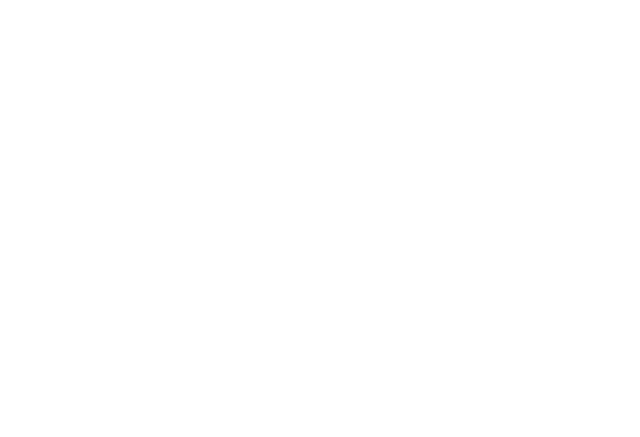
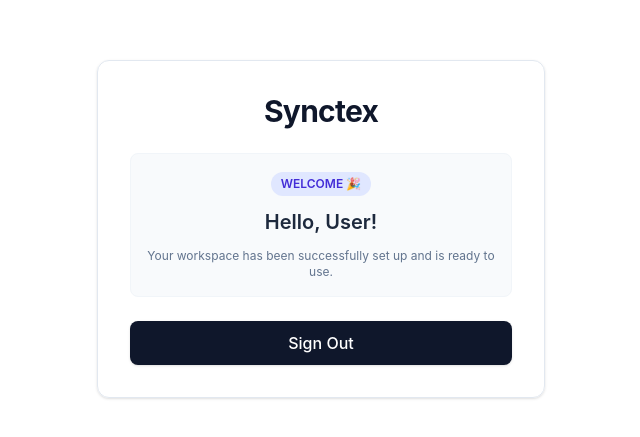
Before and after one commit to bhuvangolhar/SyncTex, a React (Vite) app in the folder frontend/: page /welcome in a window 1280 px wide. Before the commit this address had no page. Shown: the part 171-608 px from the top of the page, without its empty margins (319-959 px from the left). Built offline with nearby package versions, Linux system fonts and the light colour scheme.

Commit message:
Add welcome page after sign up modal

```diff
--- a/frontend/src/App.tsx
+++ b/frontend/src/App.tsx
@@ -1,6 +1,7 @@
 import { BrowserRouter, Routes, Route, Navigate } from 'react-router-dom';
 import { SignIn } from './pages/Login';
 import { SignUp } from './pages/Register';
+import { Welcome } from './pages/Welcome';
 
 function App() {
   return (
@@ -8,6 +9,7 @@
       <Routes>
         <Route path="/login" element={<SignIn />} />
         <Route path="/create" element={<SignUp />} />
+        <Route path="/welcome" element={<Welcome />} />
         <Route path="/" element={<Navigate to="/login" replace />} />
       </Routes>
     </BrowserRouter>
--- a/frontend/src/pages/Login.tsx
+++ b/frontend/src/pages/Login.tsx
@@ -157,7 +157,7 @@
         <div className="text-center mt-6">
           <p className="text-xs text-slate-500">
             Don't have an account?{' '}
-            <Link to="/signup" className="text-indigo-600 hover:underline font-medium">
+            <Link to="/create" className="text-indigo-600 hover:underline font-medium">
               Create Account
             </Link>
           </p>
--- a/frontend/src/pages/Register.tsx
+++ b/frontend/src/pages/Register.tsx
@@ -64,8 +64,14 @@
         throw new Error(userData.message || 'Failed to register user');
       }
 
-      alert('Sign Up Successful! Please sign in.');
-      navigate('/login');
+      // Save user data to localStorage for the welcome page
+      localStorage.setItem('user', JSON.stringify(userData.data || userData.user || userData));
+      if (userData.token) {
+        localStorage.setItem('token', userData.token);
+      }
+
+      alert('Sign Up Successful!');
+      navigate('/welcome');
     } catch (err: any) {
       alert(err.message || 'Something went wrong during registration');
     } finally {
--- /dev/null
+++ b/frontend/src/pages/Welcome.tsx
@@ -0,0 +1,69 @@
+import React, { useEffect, useState } from 'react';
+import { useNavigate } from 'react-router-dom';
+
+interface UserData {
+  id: number;
+  name: string;
+  email: string;
+  role: string;
+  organization?: {
+    orgName: string;
+  };
+}
+
+export const Welcome: React.FC = () => {
+  const navigate = useNavigate();
+  const [user, setUser] = useState<UserData | null>(null);
+
+  useEffect(() => {
+    const storedUser = localStorage.getItem('user');
+    if (storedUser) {
+      try {
+        setUser(JSON.parse(storedUser));
+      } catch (error) {
+        console.error('Failed to parse user data:', error);
+      }
+    }
+  }, []);
+
+  const handleLogout = () => {
+    localStorage.removeItem('token');
+    localStorage.removeItem('user');
+    navigate('/login');
+  };
+
+  return (
+    <div className="min-h-screen bg-white flex items-center justify-center p-4">
+      <div className="w-full max-w-md border border-slate-200 rounded-xl p-8 shadow-sm text-center">
+        {/* Brand Header */}
+        <h1 className="text-3xl font-bold tracking-tight text-slate-900 mb-2">Synctex</h1>
+
+        {/* Welcome Message */}
+        <div className="my-6 py-4 bg-slate-50 rounded-lg border border-slate-100">
+          <span className="inline-block bg-indigo-100 text-indigo-700 text-xs font-semibold uppercase px-2.5 py-1 rounded-full mb-3">
+            Welcome 🎉
+          </span>
+          <h2 className="text-xl font-semibold text-slate-800">
+            Hello, {user?.name || 'User'}!
+          </h2>
+          {user?.organization?.orgName && (
+            <p className="text-slate-500 text-sm mt-1">
+              Workspace: <span className="font-medium text-slate-700">{user.organization.orgName}</span>
+            </p>
+          )}
+          <p className="text-slate-500 text-xs mt-3 px-4">
+            Your workspace has been successfully set up and is ready to use.
+          </p>
+        </div>
+
+        {/* Action Button */}
+        <button
+          onClick={handleLogout}
+          className="w-full bg-slate-900 hover:bg-slate-800 text-white font-medium py-2.5 rounded-lg transition duration-200 shadow-sm"
+        >
+          Sign Out
+        </button>
+      </div>
+    </div>
+  );
+};
```
